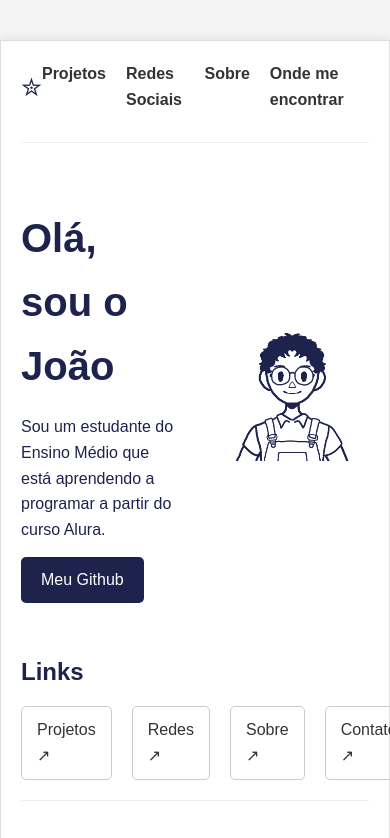
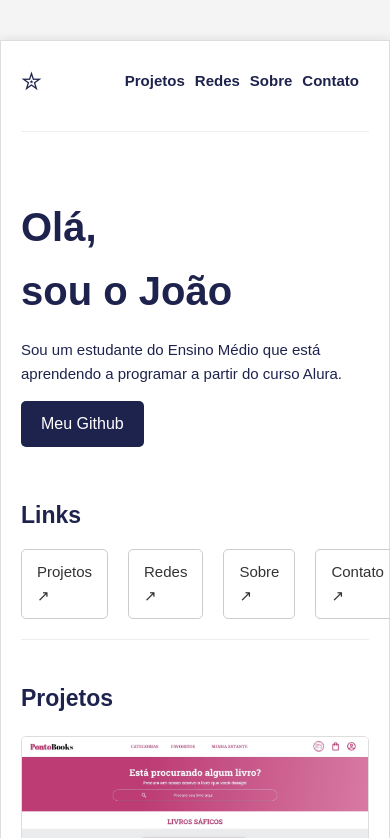
Before and after one commit to 3C-joaopa-in/Portifolio, a plain HTML site: page index.html in a window 390 px wide. Shown: the top 838 px of the page. Drawn offline with Linux system fonts and the light colour scheme; a web font is replaced by a local one.

Commit message:
Adicionando detalhes

```diff
--- a/index.html
+++ b/index.html
@@ -4,7 +4,12 @@
     <meta charset="UTF-8">
     <meta name="viewport" content="width=device-width, initial-scale=1.0">
     <link rel="stylesheet" href="style.css">
+    <link rel="stylesheet" href="reset.css">
+    <link rel="preconnect" href="https://fonts.googleapis.com">
+<link rel="preconnect" href="https://fonts.gstatic.com" crossorigin>
+<link href="https://fonts.googleapis.com/css2?family=National+Park:wght@200..800&display=swap" rel="stylesheet">
     <title>Portifólio</title>
+    <link rel="icon" type="image/png" href="iconesite.png">
 </head>
 <body>
     <div class="container">
@@ -15,9 +20,9 @@
             <nav>
                 <ul>
                     <li><a href="#projetos">Projetos</a></li>
-                    <li><a href="#dasredes">Redes Sociais</a></li>
+                    <li><a href="#dasredes">Redes</a></li>
                     <li><a href="#sobre">Sobre</a></li>
-                    <li><a href="#contato">Onde me encontrar</a></li>
+                    <li><a href="#contato">Contato</a></li>
                 </ul>
             </nav>
         </header>
@@ -39,7 +44,7 @@
                 <li><a href="https://github.com/3C-joaopa-in?tab=repositories">Projetos <span aria-hidden="true">↗</span></a></li>
                 <li><a href="https://www.instagram.com/juao.bobao">Redes <span aria-hidden="true">↗</span></a></li>
                 <li><a href="#sobre">Sobre <span aria-hidden="true">↗</span></a></li>
-                <li><a href="#contato">Contato <span aria-hidden="true">↗</span></a></li>
+                <li><a href="#">Contato <span aria-hidden="true">↗</span></a></li>
             </ul>
         </section>
 
--- a/style.css
+++ b/style.css
@@ -3,7 +3,7 @@ html {
 }
 
 body {
-            font-family: sans-serif;
+            font-family: "National Park", sans-serif;
             margin: 0;
             padding: 0;
             background-color: #f4f4f4;
@@ -43,13 +43,14 @@ nav ul {
         }
 
 nav li {
-            margin-right: 20px;
+            margin-right: 15px;
         }
 
 nav a {
             text-decoration: none;
-            color: #333;
+            color: #1E234D;
             font-weight: bold;
+            font-size: 15px;
         }
 
 .hero {
@@ -80,6 +81,7 @@ h1 {
 
 p {
             margin-bottom: 15px;
+            font-size: 15px;
         }
 
 .button {
@@ -99,7 +101,7 @@ p {
         }
 
 .quick-links h2 {
-            font-size: 1.5em;
+            font-size: 23px;
             margin-bottom: 15px;
         }
 
@@ -127,7 +129,7 @@ p {
         }
 
 .projetos-section h2 {
-            font-size: 1.5em;
+            font-size: 23px;
             margin-bottom: 20px;
         }
 
@@ -154,18 +156,18 @@ p {
         }
 
 .projeto-info h3 {
-            font-size: 1.2em;
+            font-size: 20px;
             margin-bottom: 5px;
         }
 
 .projeto-data {
-            font-size: 0.9em;
+            font-size: 15px;
             color: #777;
             margin-bottom: 10px;
         }
 
 .projeto-descriçao {
-            font-size: 1em;
+            font-size: 15px;
             color: #555;
             margin-bottom: 15px;
         }
@@ -192,7 +194,7 @@ p {
         }
 
 .dasredes-header h2 {
-            font-size: 1.5em;
+            font-size: 23px;
         }
 
 .dasredes-header a {
@@ -241,7 +243,7 @@ p {
 }
 
 .sobre-section h2 {
-    font-size: 1.5em;
+    font-size: 23px;
     margin-bottom: 20px;
 }
 
@@ -289,7 +291,7 @@ p {
 }
 
 .contato-header h2 {
-    font-size: 1.5em;
+    font-size: 23px;
 }
 
 .contato-header a {
@@ -333,3 +335,36 @@ p {
     color: #555;
     margin-bottom: 15px;
 }
+
+@media (max-width: 420px){
+    nav ul {
+        list-style: none;
+        padding: 0;
+        margin: 0;
+        display: flex;
+    }
+
+    nav li {
+        margin-right: 10px;
+    }
+
+    nav a {
+        text-decoration: none;
+        color: #1E234D;
+        font-weight: bold;
+        font-size: 15px;
+    }
+    .hero-image {
+        display: none;
+    }
+
+    .quick-links li a {
+        display: inline-block;
+        padding: 10px 15px;
+        border: 1px solid #ccc;
+        border-radius: 5px;
+        text-decoration: none;
+        color: #333;
+        font-size: 15px;
+    }
+}
```
Also changed, not shown: iconesite.png (added).
